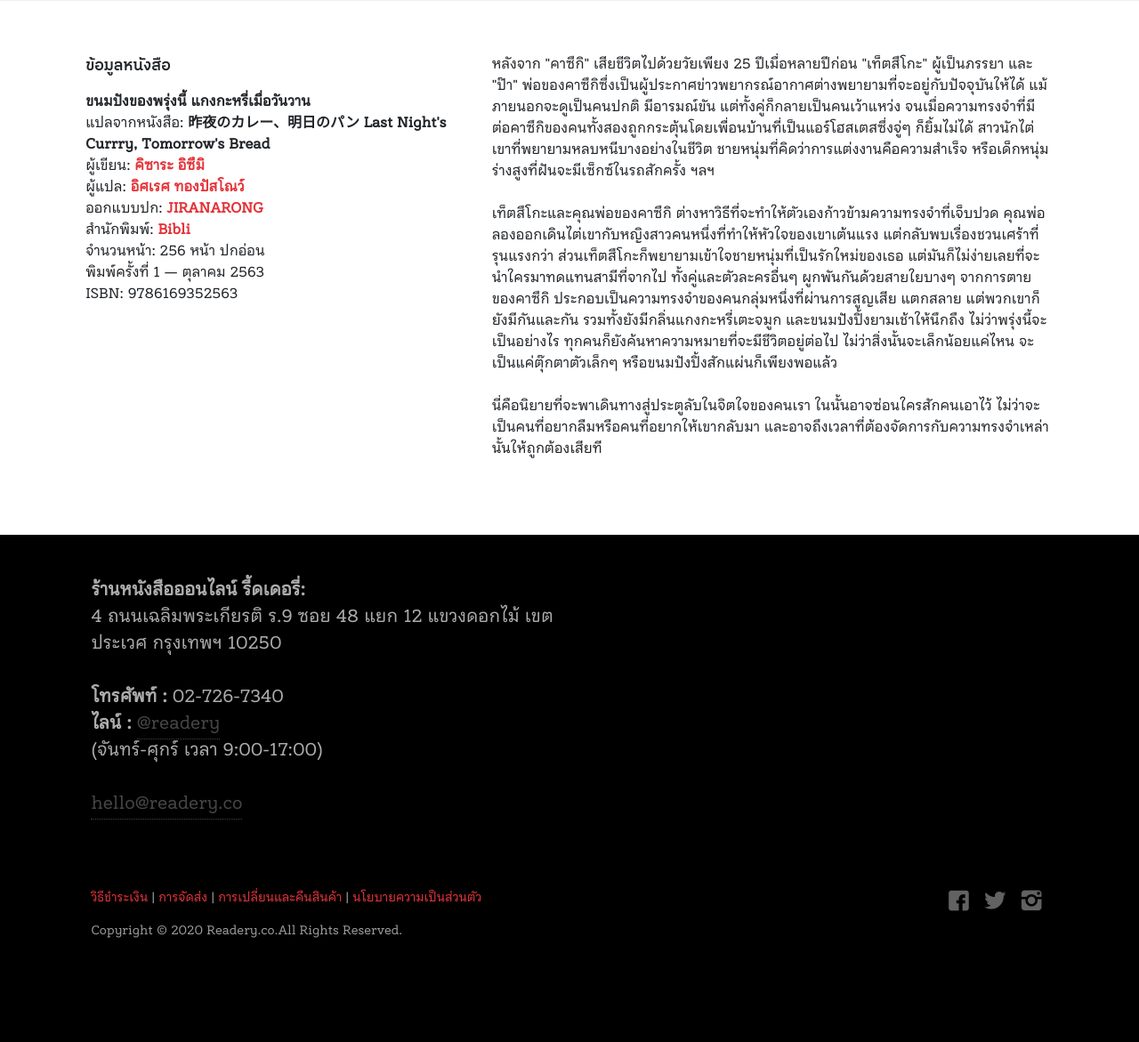
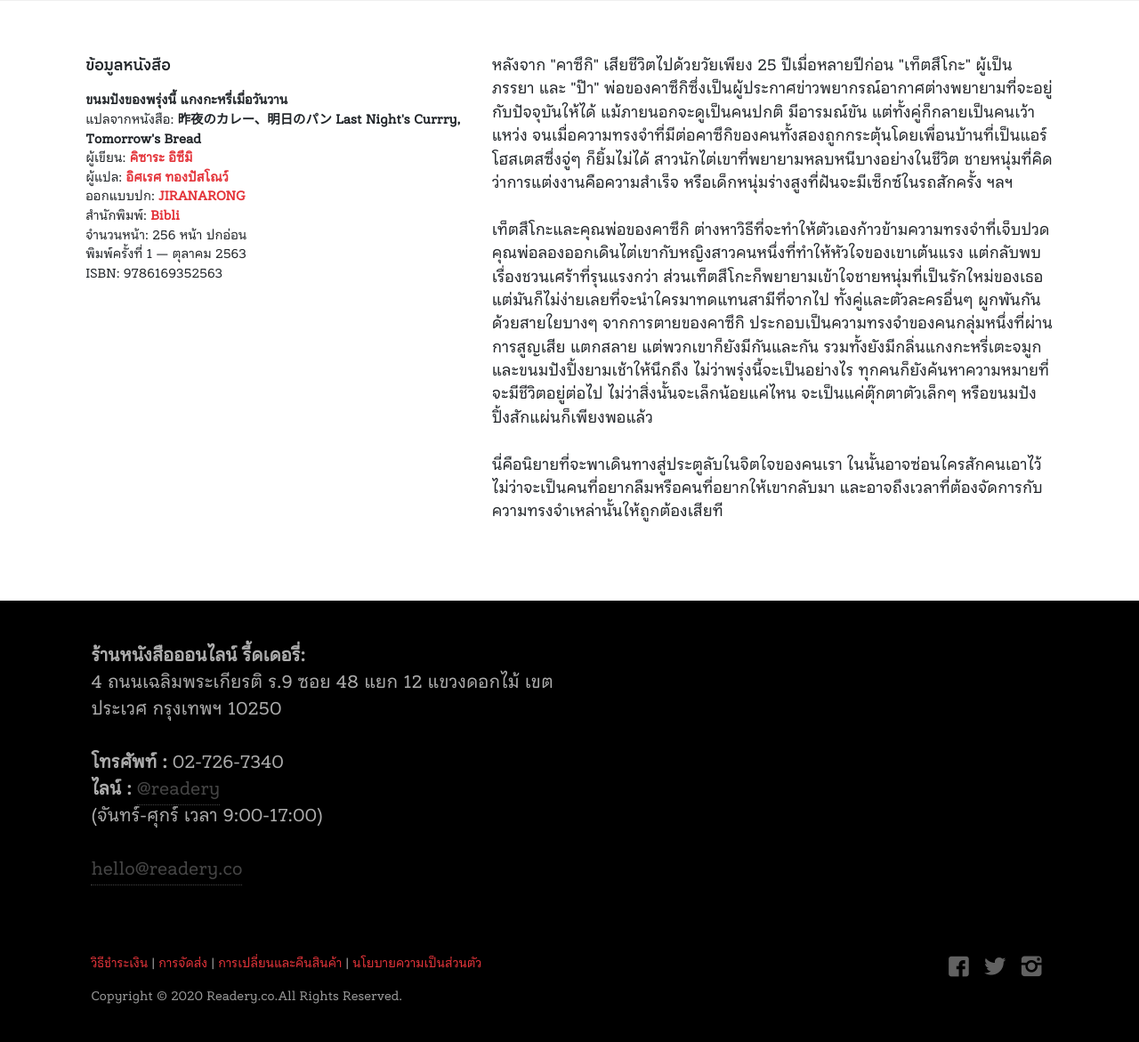
Before and after one commit to it62070122/web-tech-Readaily.co, a PHP site: page /pages/9786169352563.php in a window 1280 px wide. Shown: the part 263-1434 px from the top of the page at 89% size. Before the commit the page ends 1317 px from the top, so only its background shows below. Run offline with PHP 8.4, Linux system fonts and the light colour scheme.

Commit message:
Update style.css

```diff
--- a/css/style.css
+++ b/css/style.css
@@ -334,3 +334,11 @@ a {
     left: -20px;
     top: 20px;
 }
+
+.detail {
+    font-size: 0.9em;
+}
+
+.synopsis {
+    font-size: 1.1em;
+}
```
